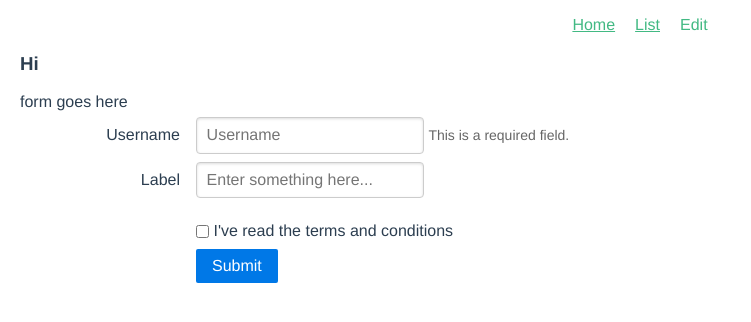
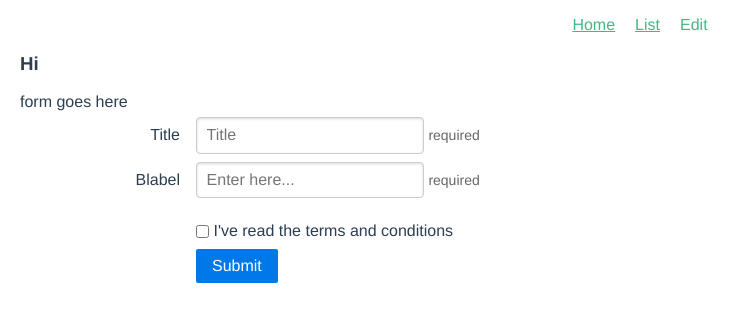
Before and after one commit to plugn/bxt, a Vue app: page /edit in a window 1280 px wide. Shown: the top 322 px of the page, without its empty margins (0-751 px from the left). Built offline with nearby package versions, Linux system fonts and the light colour scheme.

Commit message:
form fields started

```diff
--- a/src/App.vue
+++ b/src/App.vue
@@ -1,9 +1,9 @@
 <template>
-  <div id="app">
-	<Menu/>
-    <!--<img src="./assets/logo.png">-->
-    <router-view/>
-  </div>
+	<div id="app">
+		<Menu/>
+
+		<router-view/>
+	</div>
 </template>
 
 <script>
--- a/src/components/Editor.vue
+++ b/src/components/Editor.vue
@@ -3,15 +3,8 @@
 	<h3>Hi</h3>
 	<div>form goes here</div>
 	<form class="pure-form pure-form-aligned"><fieldset>
-		<div class="pure-control-group">
-			<label for="name">Username</label>
-			<input id="name" type="text" placeholder="Username">
-			<span class="pure-form-message-inline">This is a required field.</span>
-		</div>
-		<div class="pure-control-group">
-			<label for="foo">Label</label>
-			<input id="foo" type="text" placeholder="Enter something here...">
-		</div>
+		<PureInput label="Title" required />
+		<PureInput label="Blabel" placeholder="Enter here..." required />
 
 		<div class="pure-controls">
 			<label for="cb" class="pure-checkbox">
@@ -25,8 +18,13 @@
 </template>
 
 <script>
+	import PureInput from './form/PureInput';
+
 	export default {
 		name: 'Editor',
+		components: {
+			PureInput
+		},
 		data() {
 			return {};
 		}
--- /dev/null
+++ b/src/components/form/PureInput.vue
@@ -0,0 +1,36 @@
+<template>
+	<div class="pure-control-group">
+		<label x-for="name">{{ label }}</label>
+		<input type="text" :placeholder="localPlaceholder">
+		<span v-if="required" class="pure-form-message-inline">required</span>
+	</div>
+</template>
+
+<script>
+	export default {
+		name: "PureInput",
+		props: {
+			label: {
+				type: String,
+				default: 'Label'
+			},
+			placeholder: {
+				type: String,
+				default: ''
+			},
+			required: {
+				type: Boolean,
+				default: false
+			}
+		},
+		computed: {
+			localPlaceholder() {
+				return this.placeholder || this.label;
+			}
+		}
+	}
+</script>
+
+<style scoped>
+
+</style>
--- a/src/util/scheme.js
+++ b/src/util/scheme.js
@@ -1,8 +1,8 @@
-import _ from 'lodash';
+import _get from 'lodash/get';
 import {ISBN} from './isbn';
 
 const validateStringProp = (obj, propName, maxLength) => {
-	const prop = _.get(obj, propName, '');
+	const prop = _get(obj, propName, '');
 	return prop && prop.length && prop.length <= maxLength;
 };
 const NOW = new Date();
```
